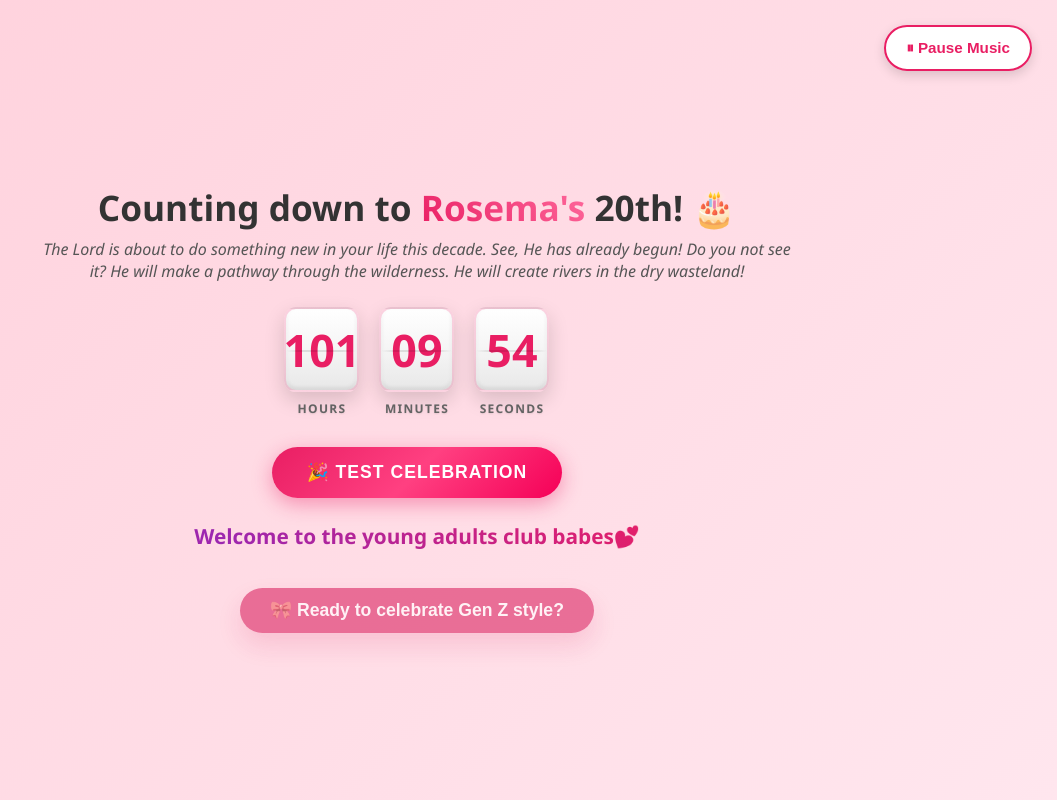
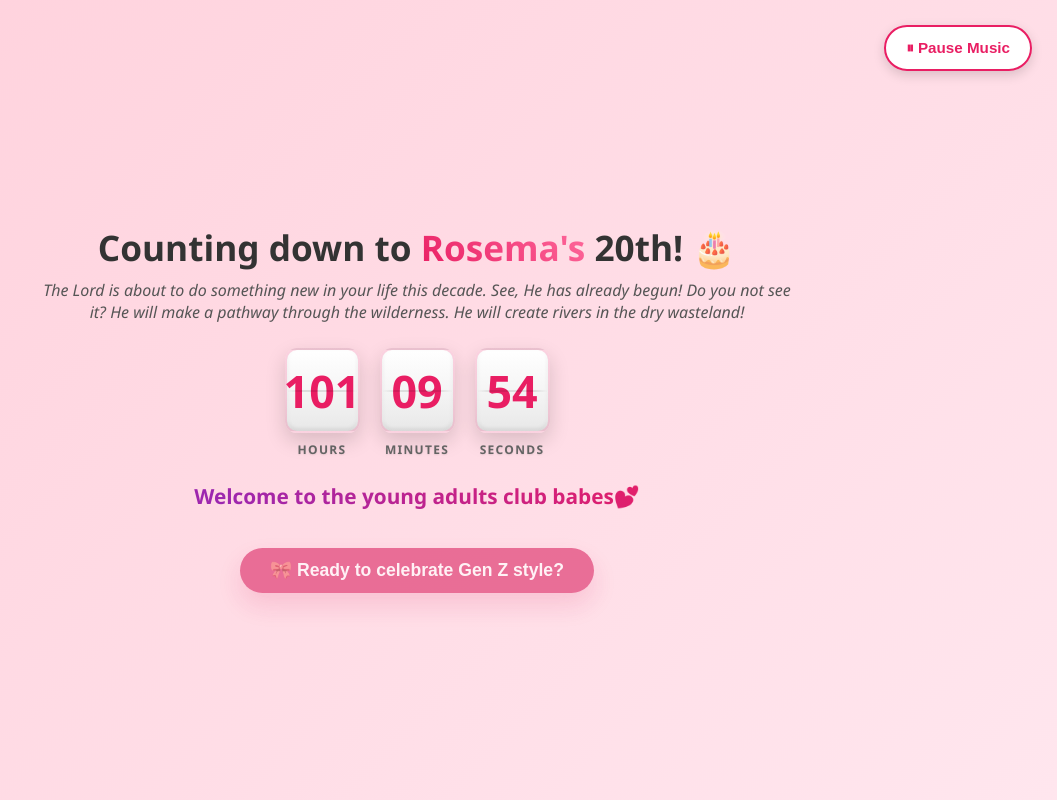
Before and after one commit to deborararumairaj/rosema-bday, a React (Vite) app: page / in a window 1280 px wide. Shown: the whole page, without its empty margins (223-1280 px from the left). Built offline with nearby package versions, Linux system fonts and the light colour scheme.

Commit message:
Update Countdown.jsx

```diff
--- a/src/components/Countdown.jsx
+++ b/src/components/Countdown.jsx
@@ -98,15 +98,7 @@ function Countdown({ onBirthdayReached, birthdayReached }) {
           prevValue={prevTime.seconds}
         />
       </div>
-      {/* ⚠️ TEST BUTTON - delete it from here⚠️ */}
-      <button
-        className="test-button"
-        onClick={onBirthdayReached}
-        title="Skip countdown and see celebration"
-      >
-        🎉 Test Celebration
-      </button>
-      {/* ⚠️ END TEST BUTTON - DELETE UP TO HERE ⚠️ */}
+
 
     </section>
   );
```
